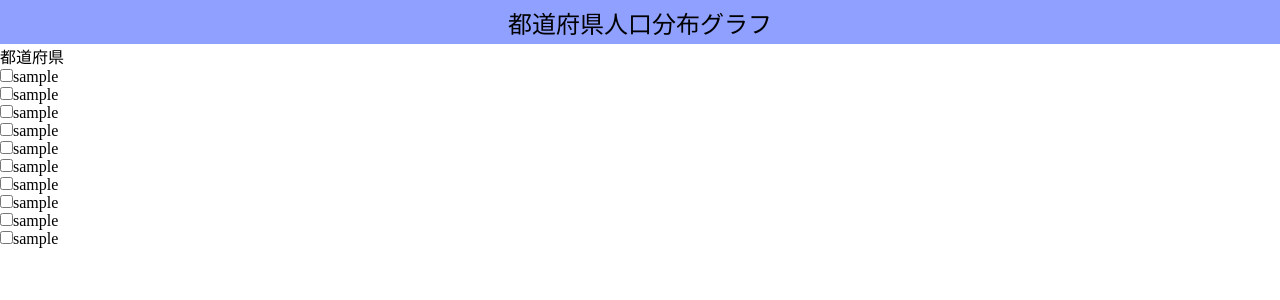
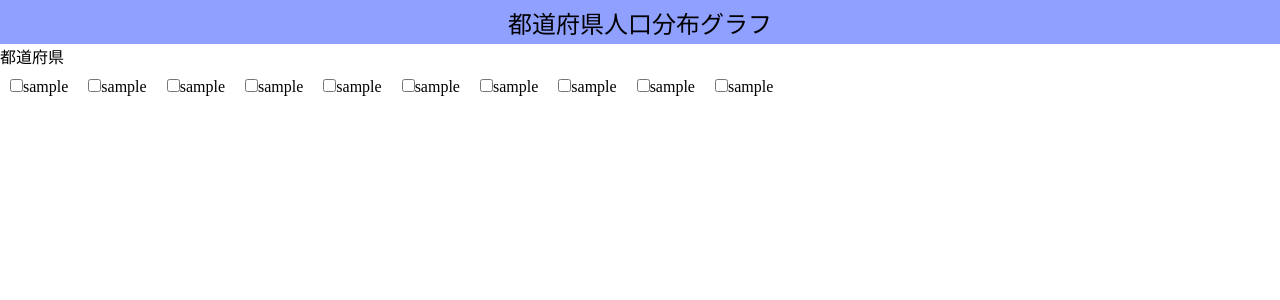
Before and after one commit to mnt3710/public-yumemi-frontend-cording-test, a Nuxt app: page / in a window 1280 px wide. Shown: the top 300 px of the page. Built offline with nearby package versions, Linux system fonts and the light colour scheme; a web font is replaced by a local one.

Commit message:
checkboxesのstyle追加

```diff
--- a/components/index/atoms/CheckBox.vue
+++ b/components/index/atoms/CheckBox.vue
@@ -4,3 +4,9 @@
     <label>sample</label>
   </div>
 </template>
+
+<style scoped>
+.index-atoms-check-box {
+  margin: 10px;
+}
+</style>
--- a/components/index/molecules/CheckBoxes.vue
+++ b/components/index/molecules/CheckBoxes.vue
@@ -14,3 +14,10 @@ export default Vue.extend({
   components: { CheckBox },
 })
 </script>
+
+<style scoped>
+.index-molecules-check-boxes {
+  display: flex;
+  flex-wrap: wrap;
+}
+</style>
```
